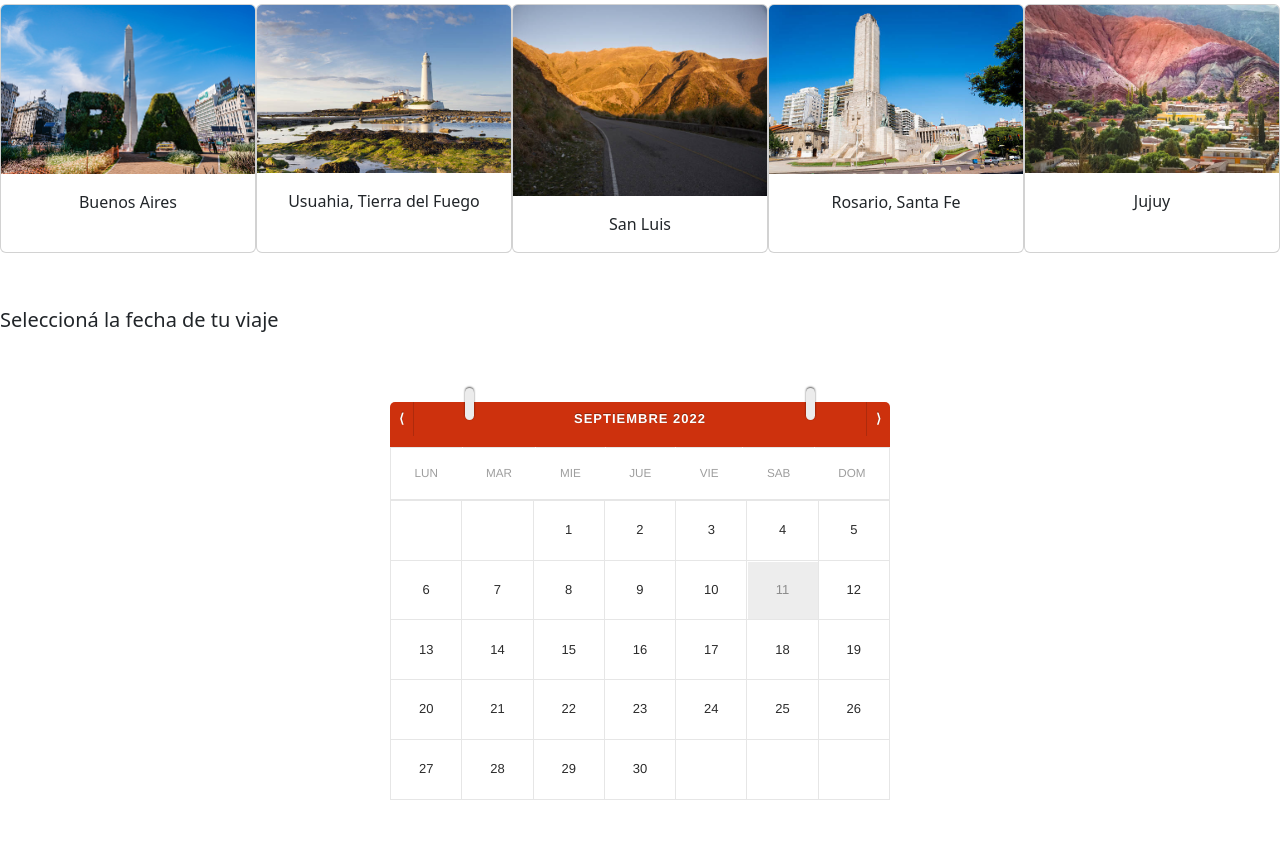
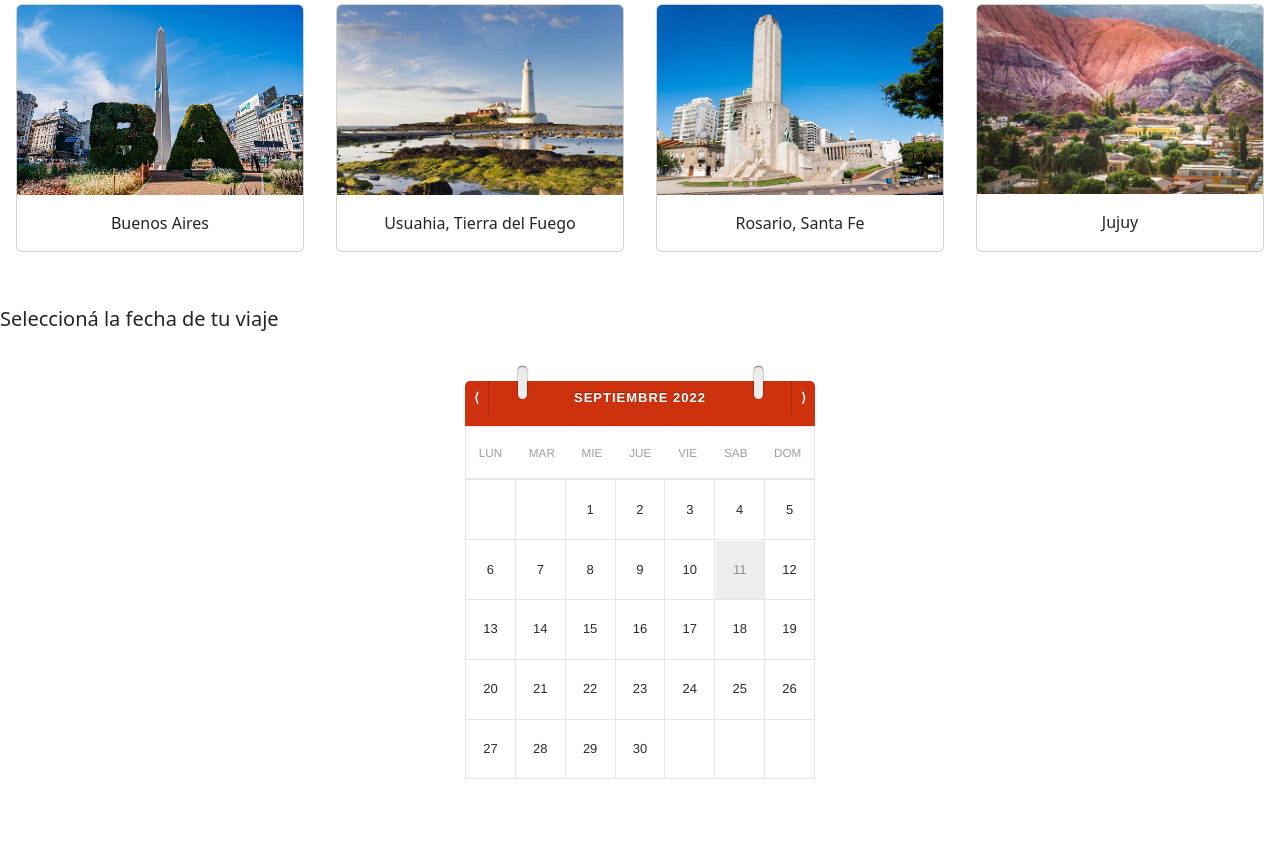
Before and after one commit to antoleguiza03/mi-proyecto, a plain HTML site: page paginas/actividades.html in a window 1280 px wide. Shown: the part 193-1060 px from the top of the page. Drawn offline with nearby package versions, Linux system fonts and the light colour scheme.

Commit message:
alineando las imagenes

```diff
--- a/css/propiedades.css
+++ b/css/propiedades.css
@@ -118,8 +118,8 @@ ul{
 .actividades{
     margin-top: 30px;
     display: flex;
-    justify-content: space-evenly;
     text-align: center;
+    justify-content: space-around;
 
 }
 .alinear {
@@ -135,10 +135,10 @@ body {
     background: #e0e0e0;
 }
 #cal {
-    margin:70px auto;
+    margin:50px auto;
     font: 13px/1.5 "Helvetica Neue", Helvatica, Arial, san-serif;
     display:table;
-    width: 500px;
+    width: 300px;
 }
 #cal .header {
     cursor:default;
@@ -224,7 +224,7 @@ body {
 }
 #cal #days td {
     height:52px;
-    width: 500px;
+    width: 300px;
     line-height: 26px;
     text-transform:uppercase;
     font-size:90%;
@@ -254,27 +254,16 @@ body {
     bottom:5px;
 }
 #cal #cal-frame td span:last-child {
-    top:5px;
+    top: 5px;
 }
 #cal #cal-frame table.curr {
     float:left;
-    width: 500px;
+    width: 350px;
     height: 300px;
 }
 #cal #cal-frame table.temp {
     position:absolute;
 }
-.clearfix{
-    width: 1000px;
-    height: auto;
-    margin-left: 40px;
-}
-.carousel-item{
-    width: auto;
-    height: 500px;
-    max-height: 1550px;
-
-}
 .contenedor-img{
     margin-left: 10px;
 }
--- a/paginas/actividades.html
+++ b/paginas/actividades.html
@@ -58,12 +58,6 @@
        <img src="../assets/imagenes/Usuahia.jpg" class="card-img-top" alt="Usuahia">
         <div class="card-body">
           <p class="card-text"> Usuahia, Tierra del Fuego</p>
-        </div>
-      </div>
-      <div class="card" style="width: 18rem;">
-        <img src="../assets/imagenes/San Luis.jpg" class="card-img-top" alt="San Luis">
-        <div class="card-body">
-          <p class="card-text"> San Luis</p>
         </div>
       </div>
       <div class="card" style="width: 18rem;">
```
Also changed, not shown: paginas/alojamiento.html (+1 -1 lines), assets/imagenes/valija.jpeg.
